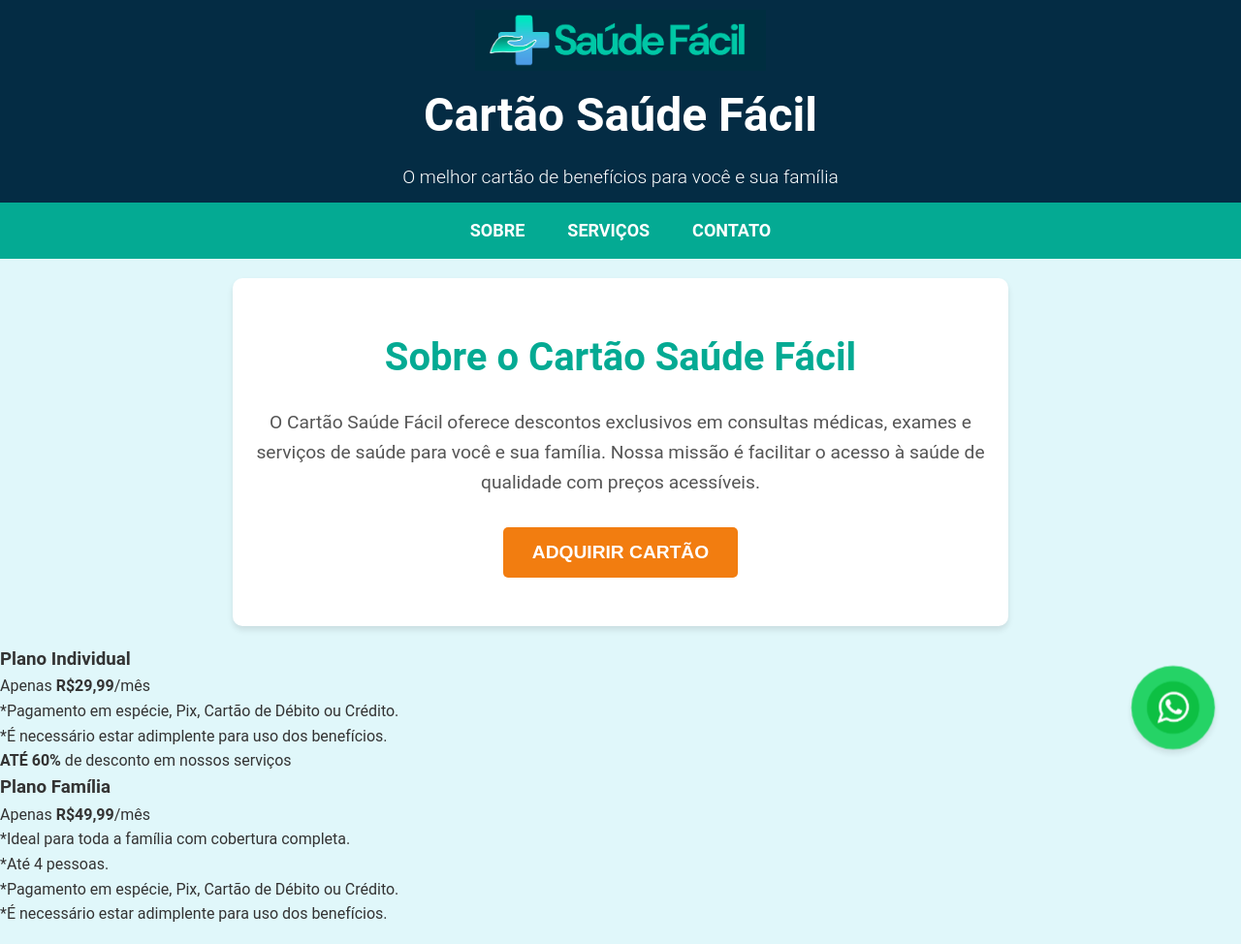
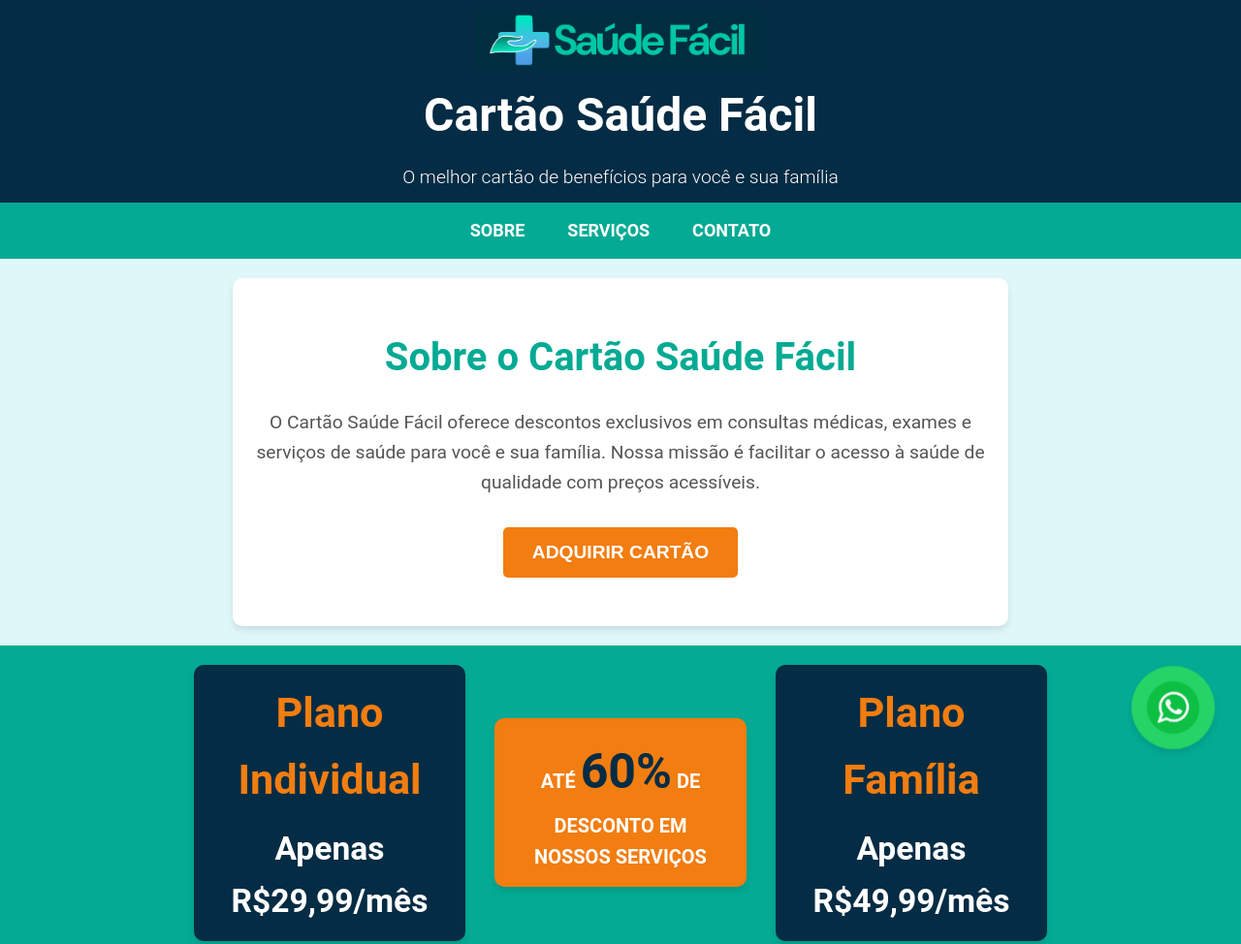
Before and after one commit to abnerfigueiredo/cartaosaude, a plain HTML site: page index.html in a window 1280 px wide. Shown: the top 974 px of the page at 97% size. Drawn offline with Linux system fonts and the light colour scheme.

Commit message:
Update style.css

```diff
--- a/style.css
+++ b/style.css
@@ -456,3 +456,89 @@ header .logo {
         height: auto; /* Garante que a altura seja proporcional ao tamanho da largura */
     }
 }
+/* Banner de Planos Mensais */
+.plans-banner {
+    display: flex;
+    justify-content: center;
+    align-items: center;
+    gap: 30px;
+    background-color: #04aa93;
+    padding: 20px;
+    color: white;
+    text-align: center;
+    font-size: 1.5em;
+    font-weight: bold;
+}
+
+.plan {
+    background-color: #042c44;
+    padding: 15px 30px;
+    border-radius: 10px;
+    box-shadow: 0px 4px 6px rgba(0, 0, 0, 0.1);
+    transition: transform 0.3s ease;
+    position: relative;
+    overflow: hidden;
+    width: 280px;
+}
+
+.plan:hover {
+    transform: translateY(-5px);
+}
+
+/* Títulos dos planos */
+.plan h3 {
+    font-size: 1.8em;
+    margin-bottom: 10px;
+    color: #f27d10;
+}
+
+/* Preço */
+.plan p {
+    font-size: 1.4em;
+}
+
+/* Descrição oculta por padrão */
+.plan-description {
+    position: absolute;
+    bottom: -300%;
+    left: 0;
+    width: 100%;
+    background-color: rgba(255, 255, 255, 0.95);
+    color: #042c44;
+    padding: 15px;
+    font-size: 13px;
+    font-weight: normal;
+    transition: bottom 0.3s ease-in-out;
+    text-align: center;
+    border-top: 3px solid #f27d10;
+}
+
+/* Exibe a descrição ao passar o mouse */
+.plan:hover .plan-description {
+    bottom: 0;
+}
+
+/* Banner de Desconto */
+.discount-banner {
+    background-color: #f27d10;
+    color: white;
+    text-align: center;
+    font-size: 20px;
+    font-weight: bold;
+    padding: 15px 20px;
+    border-radius: 10px;
+    box-shadow: 0px 4px 6px rgba(0, 0, 0, 0.1);
+    width: 260px;
+    text-transform: uppercase;
+    transition: transform 0.3s ease;
+}
+
+.discount-banner:hover {
+    transform: translateY(-5px);
+}
+
+/* Destaque na porcentagem */
+.discount-banner span {
+    font-size: 50px;
+    color: #042c44;
+}
```
